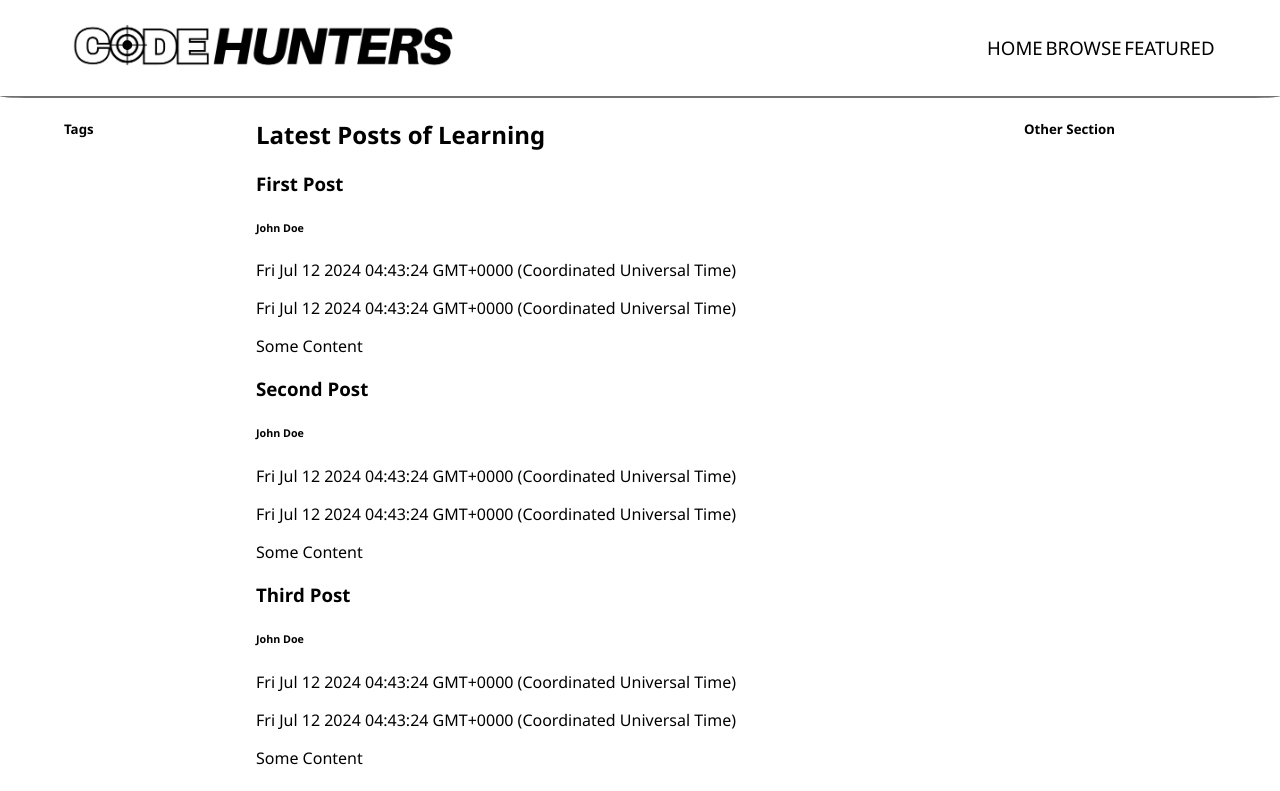
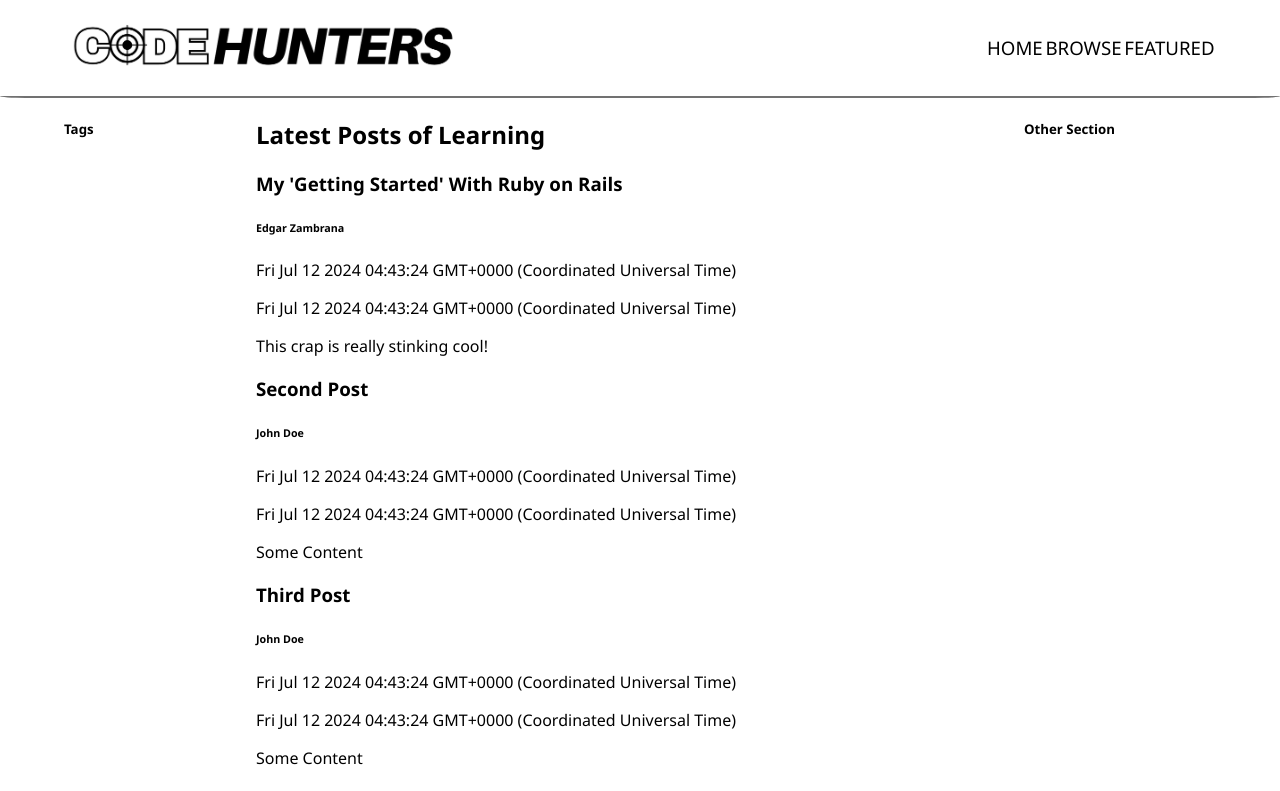
Before and after one commit to EdgarJoell/code-hunters, a React (Vite) app: page / in a window 1280 px wide. Shown: the top 791 px of the page. Built offline with nearby package versions, Linux system fonts and the light colour scheme; no server answers.

Commit message:
Update Post seed data to include new interface fields.

```diff
--- a/src/data/posts-data.ts
+++ b/src/data/posts-data.ts
@@ -1,14 +1,17 @@
+import {Post} from "../models/Post.ts";
+
 export function getLatestPostsFromSeed(): Post[] {
     return [
         {
             id: 1,
-            title: "First Post",
-            author: "John Doe",
+            title: "My 'Getting Started' With Ruby on Rails",
+            author: "Edgar Zambrana",
             created_at: new Date(),
             updated_at: new Date(),
-            postContent: "Some Content",
+            postContent: "This crap is really stinking cool!",
             published: false,
-            is_latest: true
+            is_latest: true,
+            tags: []
         },
         {
             id: 2,
@@ -18,7 +21,8 @@ export function getLatestPostsFromSeed(): Post[] {
             updated_at: new Date(),
             postContent: "Some Content",
             published: false,
-            is_latest: true
+            is_latest: true,
+            tags: []
         },
         {
             id: 3,
@@ -28,7 +32,8 @@ export function getLatestPostsFromSeed(): Post[] {
             updated_at: new Date(),
             postContent: "Some Content",
             published: false,
-            is_latest: true
+            is_latest: true,
+            tags: []
         },
         {
             id: 4,
@@ -38,7 +43,8 @@ export function getLatestPostsFromSeed(): Post[] {
             updated_at: new Date(),
             postContent: "Some Content",
             published: false,
-            is_latest: true
+            is_latest: true,
+            tags: []
         },
         {
             id: 5,
@@ -48,7 +54,8 @@ export function getLatestPostsFromSeed(): Post[] {
             updated_at: new Date(),
             postContent: "Some Content",
             published: false,
-            is_latest: true
+            is_latest: true,
+            tags: []
         }
     ];
 }
```
